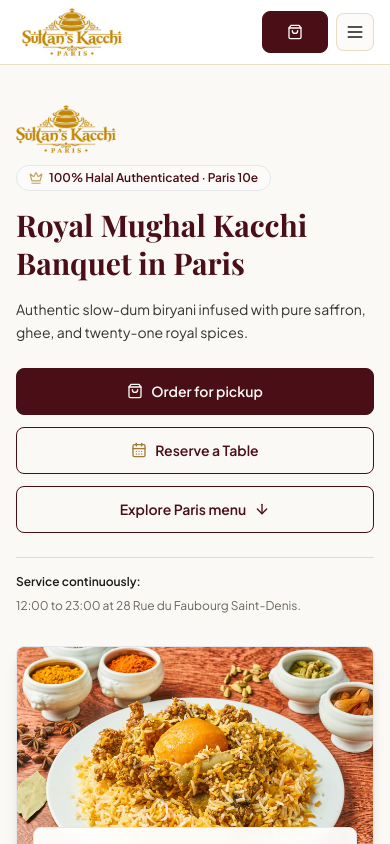
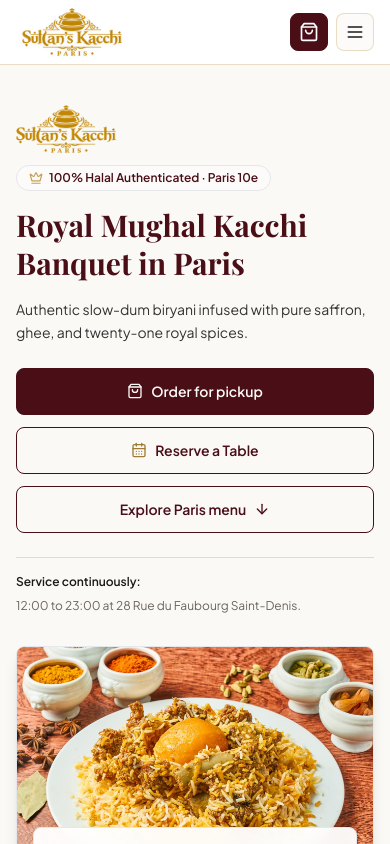
Before and after one commit to amir2601/sultans-kacchi-paris, a Next.js app: page / in a window 390 px wide. Shown: the top 844 px of the page. Built offline with nearby package versions, Linux system fonts and the light colour scheme; no server answers; the database is empty; a web font is replaced by a local one.

Commit message:
Fix mobile cart button sizing to perfectly match hamburger icon button

```diff
--- a/components/Navbar.tsx
+++ b/components/Navbar.tsx
@@ -161,12 +161,12 @@ export default function Navbar() {
               type="button"
               onClick={openCart}
               aria-label={`${t("nav.takeawayBag")}, ${totalItems} items`}
-              className="btn-primary px-3 py-2 sm:px-4 sm:py-2.5 text-xs sm:text-sm min-h-[38px]"
+              className="relative flex items-center justify-center h-[38px] w-[38px] sm:h-[38px] sm:w-auto sm:px-4 rounded-[var(--radius-card)] bg-accent text-white hover:bg-accent-light border border-accent transition-all duration-200 active:scale-95 focus-visible:outline-2 focus-visible:outline-focus flex-shrink-0"
             >
-              <ShoppingBag className="h-4 w-4" aria-hidden="true" />
-              <span className="hidden sm:inline">{t("nav.takeawayBag")}</span>
+              <ShoppingBag className="h-5 w-5 sm:h-4 sm:w-4" aria-hidden="true" />
+              <span className="hidden sm:inline sm:ml-2 text-xs sm:text-sm font-semibold">{t("nav.takeawayBag")}</span>
               {totalItems > 0 && (
-                <span className="ml-1 inline-flex h-5 min-w-5 items-center justify-center rounded-full bg-gold px-1.5 text-xs font-bold text-accent-dark">
+                <span className="absolute -top-1.5 -right-1.5 sm:static sm:top-auto sm:right-auto sm:ml-2 flex h-5 min-w-5 items-center justify-center rounded-full bg-gold px-1 text-[10px] sm:text-xs font-bold text-accent-dark shadow-xs border-2 border-white sm:border-0">
                   {totalItems}
                 </span>
               )}
@@ -178,7 +178,7 @@ export default function Navbar() {
               onClick={() => setMobileMenuOpen(!mobileMenuOpen)}
               aria-label={mobileMenuOpen ? "Close navigation menu" : "Open navigation menu"}
               aria-expanded={mobileMenuOpen}
-              className="lg:hidden p-2 rounded-[var(--radius-card)] border border-rule bg-paper-2 text-ink hover:text-accent focus-visible:outline-2 focus-visible:outline-focus min-w-[38px] min-h-[38px] flex items-center justify-center transition-all duration-200 active:scale-95"
+              className="lg:hidden h-[38px] w-[38px] rounded-[var(--radius-card)] border border-rule bg-paper-2 text-ink hover:text-accent focus-visible:outline-2 focus-visible:outline-focus flex items-center justify-center transition-all duration-200 active:scale-95 flex-shrink-0"
             >
               <span className={`inline-flex items-center justify-center transition-transform duration-200 ${mobileMenuOpen ? "rotate-90" : "rotate-0"}`}>
                 {mobileMenuOpen ? (
```
